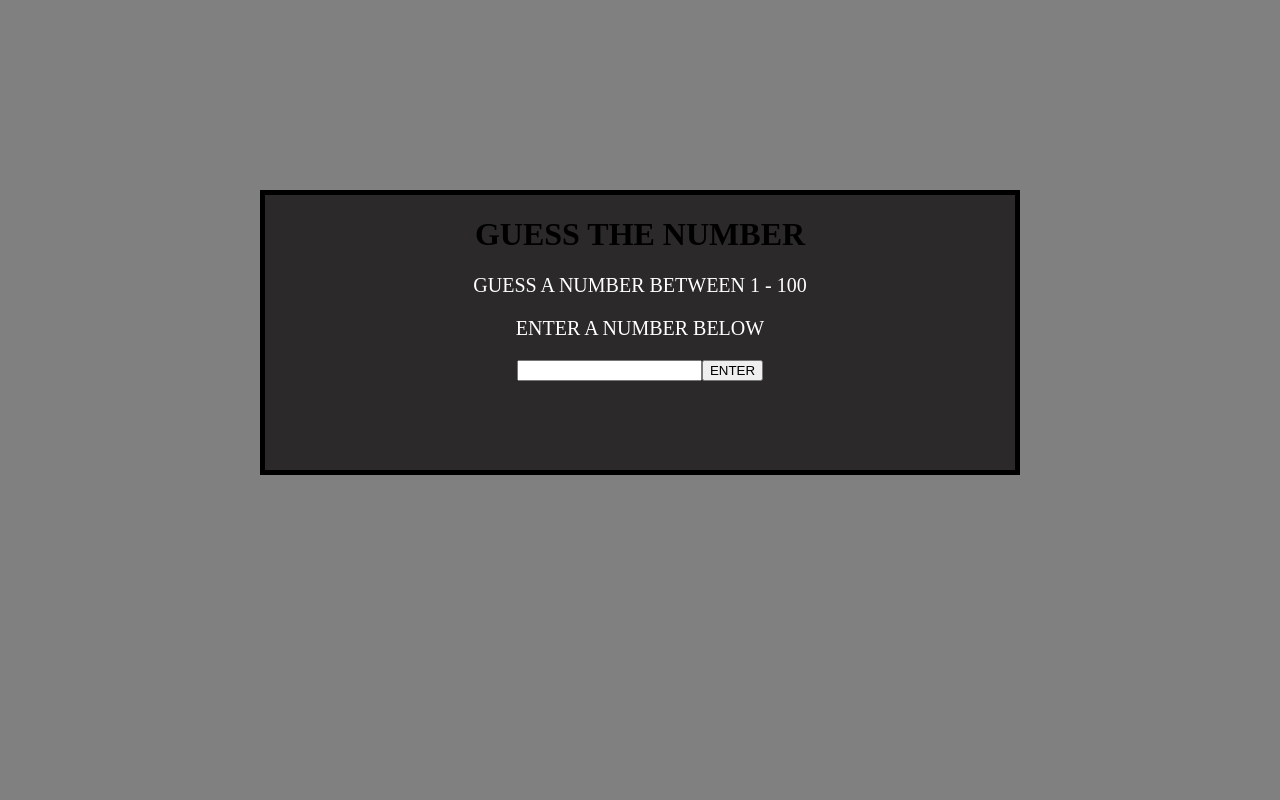
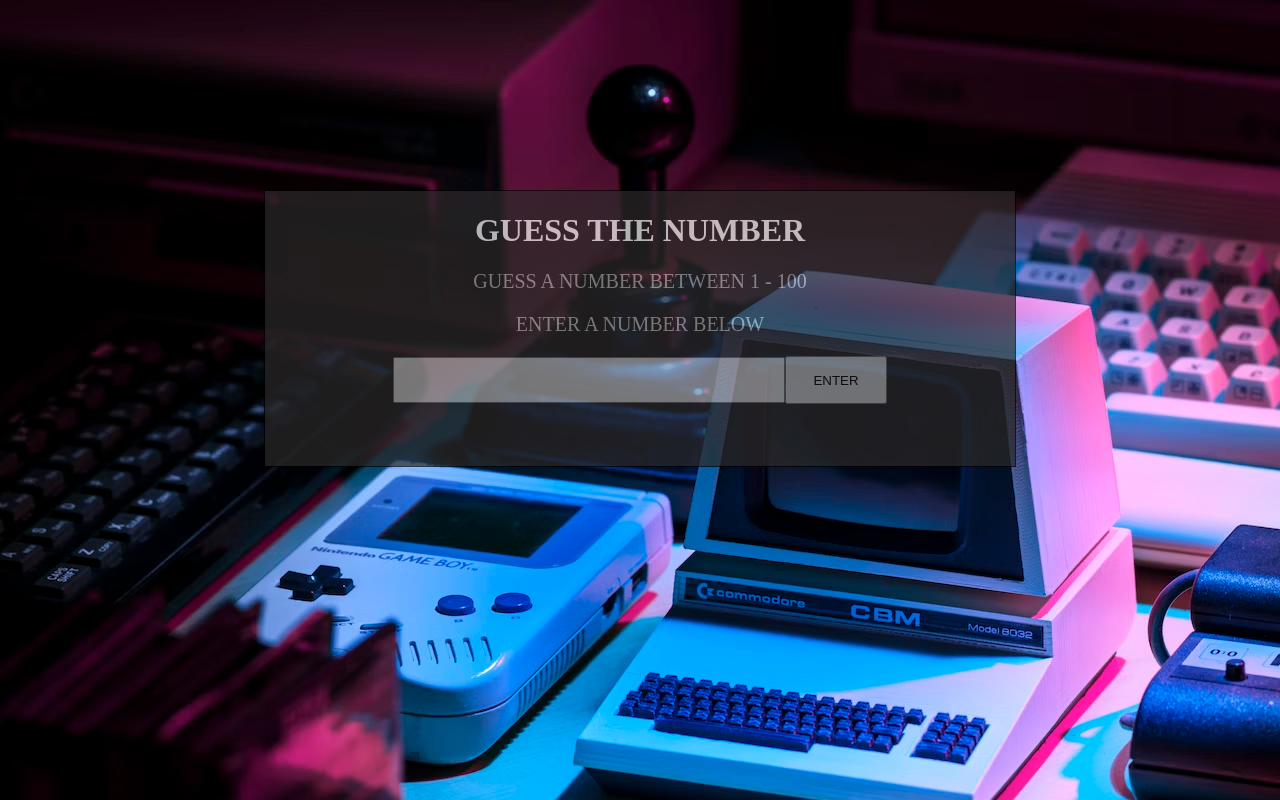
Before and after one commit to taryllngam/random-game, a plain HTML site: page index.html in a window 1280 px wide. Drawn offline with nearby package versions, Linux system fonts and the light colour scheme.

```diff
--- a/assets /styles/style.css
+++ b/assets /styles/style.css
@@ -1,17 +1,36 @@
 body {
-    background-color: grey;
+   background-image: url('../images/img.jpg');
 }
 
 .container {
     background-color: #2b2929;
-    border: 5px solid black;
+    border: 1px solid black;
     height: 275px;
     width: 750px;
     margin: 15% auto;
     text-align: center;
+    opacity: 0.7;
+}
+
+.inputs {
+   opacity: 0.6;
+}
+
+h1 {
+    color: white;
 }
 
 p {
     color: white;
     font-size: 20px;
 }
+
+#input {
+    width: 30vw;
+    height: 5vh;
+}
+
+#btn {
+    width: 8vw;
+    height: 6vh;
+}
```
Also changed, not shown: assets /images/img.jpg (added).
